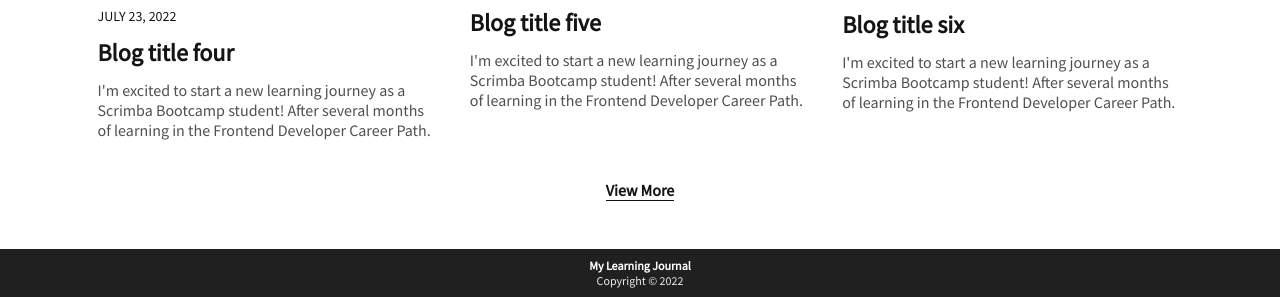
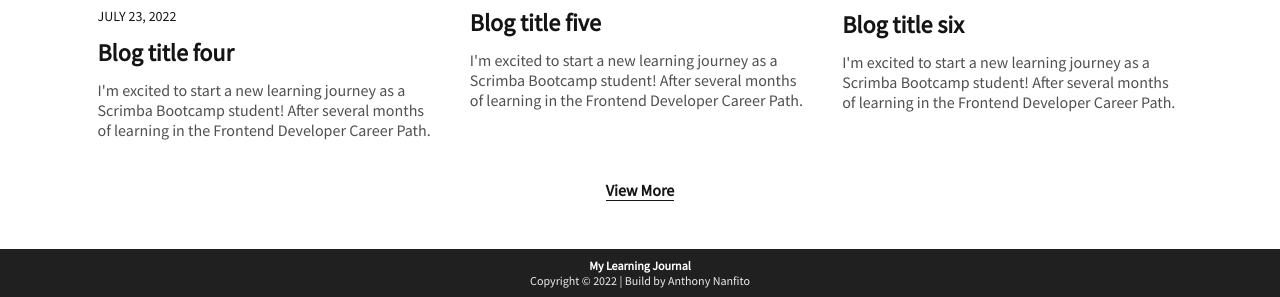
Before and after one commit to ananfito/learning-journal, a plain HTML site: page index.html in a window 1280 px wide. Shown: the part 1242-1539 px from the top of the page. Drawn offline with Linux system fonts and the light colour scheme.

Commit message:
Update index.html
add portfolio link

```diff
--- a/index.html
+++ b/index.html
@@ -54,7 +54,7 @@
     <!-- FOOTER SECTION -->
     <footer class="footer" id="footer">
         <p>My Learning Journal</p>
-        <p id="copyright">Copyright &#169; 2022</p>
+        <p id="copyright">Copyright &#169; 2022 | Build by <a href="https://ananfito.dev" target="_blank">Anthony Nanfito</a></p>
     </footer>
     <script src="index.js" type="module"></script>
 </body>
```
